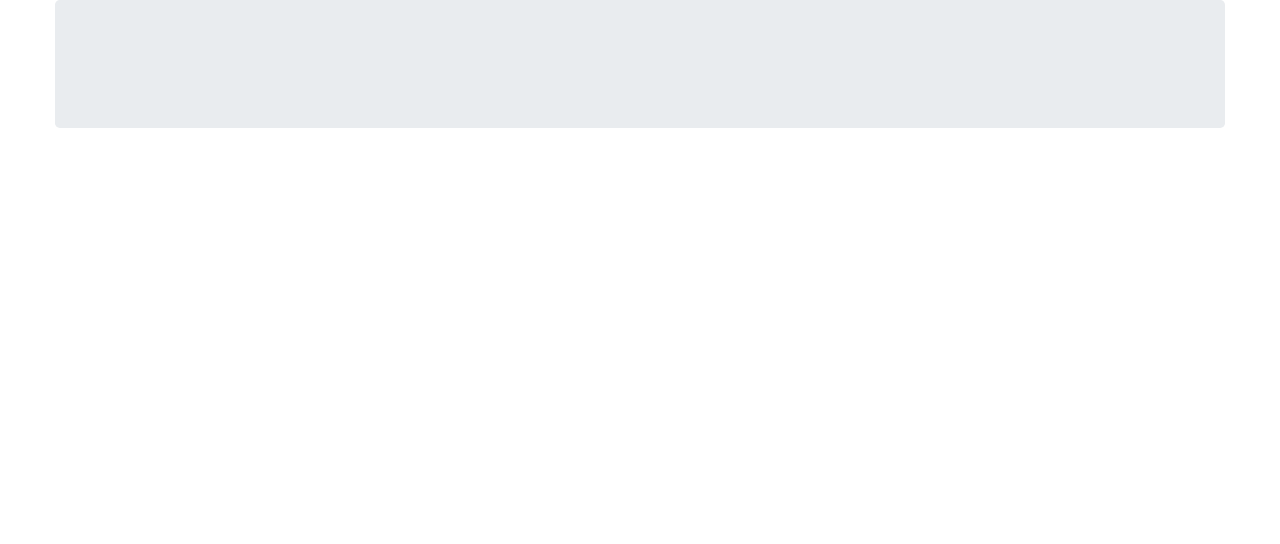
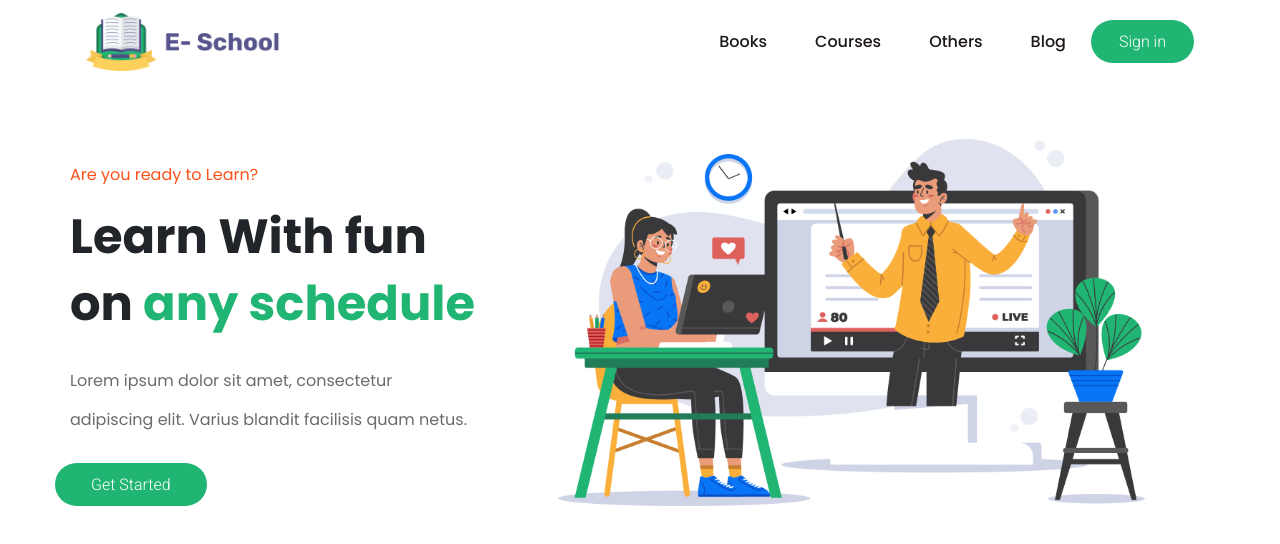
Before and after one commit to MD-Nasir301/E-School, a plain HTML site: page index.html in a window 1280 px wide. Drawn offline with nearby package versions, Linux system fonts and the light colour scheme.

Commit message:
banner done

```diff
--- a/index.html
+++ b/index.html
@@ -10,18 +10,60 @@
     <link rel="stylesheet" href="https://stackpath.bootstrapcdn.com/bootstrap/4.5.2/css/bootstrap.min.css"
         integrity="sha384-JcKb8q3iqJ61gNV9KGb8thSsNjpSL0n8PARn9HuZOnIxN0hoP+VmmDGMN5t9UJ0Z" crossorigin="anonymous">
     <!-- Google font link -->
-    <link href="https://fonts.googleapis.com/css2?family=Poppins:ital,wght@0,200;0,300;0,400;0,500;0,600;1,200;1,300&family=Roboto:ital,wght@0,300;0,400;0,500;0,700;0,900;1,300;1,400;1,500;1,700&display=swap" rel="stylesheet">
+    <link
+        href="https://fonts.googleapis.com/css2?family=Poppins:ital,wght@0,200;0,300;0,400;0,500;0,600;0,700;0,800;0,900;1,100;1,200;1,300;1,400;1,500;1,600;1,700;1,800;1,900&family=Roboto:ital,wght@0,300;0,400;0,500;0,700;0,900;1,300;1,400;1,500;1,700&display=swap"
+        rel="stylesheet">
     <!-- My Css -->
     <link rel="stylesheet" href="style.css">
 </head>
 
 <body>
 
-    <div class="container">
-        <div class="row">
-            <div class="col-md-12 jumbotron"></div>
+    <div class="main-menu">
+        <div class="container">
+            <nav class="navbar navbar-expand-lg navbar-light">
+                <a class="navbar-brand" href="#"><img src="icons/Logo.png" alt=""></a>
+                <button class="navbar-toggler" type="button" data-toggle="collapse" data-target="#navbarNavAltMarkup"
+                    aria-controls="navbarNavAltMarkup" aria-expanded="false" aria-label="Toggle navigation">
+                    <span class="navbar-toggler-icon"></span>
+                </button>
+
+                <div class="collapse justify-content-end navbar-collapse" id="navbarNavAltMarkup">
+                    <div class="navbar-nav">
+                        <a class="nav-link active" href="#">Books</a>
+                        <a class="nav-link" href="#">Courses</a>
+                        <a class="nav-link" href="#">Others</a>
+                        <a class="nav-link" href="#">Blog</a>
+                    </div>
+                    <a href="#" class="my-btn ">Sign in</a>
+                </div>
+            </nav>
         </div>
     </div>
+
+    <section id="banner">
+        <div class="container">
+            <div class="row">
+                <div class="col-md-5">
+                    <div class="banner-left">
+                        <p class=" text-orange pt-4">Are you ready to Learn?</p>
+                        <h1>Learn With fun on
+                           <span class="text-green">any schedule</span>
+                        </h1>
+                        <p class="text-gray">Lorem ipsum dolor sit amet, consectetur adipiscing elit. Varius blandit facilisis quam netus.</p>
+                        <a href="#" class="my-btn my-btn2">Get Started</a>
+                    </div>
+                </div>
+                <div class="col-md-7">
+                    <div class="banner-right">
+                        <img class="w-100" src="img/Illustration.png" alt="">
+                    </div>
+                </div>
+            </div>
+        </div>
+    </section>
+
+
 
     <!-- JQuery & Bootstrap js Cdn -->
     <script src="https://code.jquery.com/jquery-3.5.1.slim.min.js"
--- a/style.css
+++ b/style.css
@@ -5,20 +5,62 @@ body {
 .container {
     max-width: 1170px;
 }
-
 .my-btn {
     padding: 12px 28px;
     background: #21B573;
     border-radius: 33px;
     font-family: Roboto;
-    font-weight: normal;
+    font-weight: 200;
     font-size: 16px;
     line-height: 19px;
     color: #FFFFFF;
     align-self: center;
-    margin: 10px 0px;
     border: none;
+    margin-left: -15px;
+    display: inline-block;
 }
 .my-btn2 {
         padding: 12px 36px;
+        margin-top: 8px;
 }
+.text-orange {
+    color: #FD511A;
+}
+.text-gray {
+    color: #6C6B6B;
+}
+.text-green {
+    color: #21b573;
+}
+
+/* navbar */
+.main-menu {
+    margin-bottom: 55px;
+}
+.navbar-brand img {
+    width: 195px;
+}
+.navbar-light .navbar-nav .nav-link {
+    font-size: 16px;
+    line-height: 24px;
+    color: rgb(29 22 22);
+    padding-right: 40px;
+    font-weight: 500;
+}
+
+/* banner */
+.banner-left {
+    padding-right: 50px;
+}
+.banner-left h1 {
+    font-size: 48px;
+    font-weight: bold;
+    line-height: 1.4;
+    margin-bottom: 25px;
+}
+.banner-left p:not(:first-child) {
+    line-height: 2.4;
+}
+.banner-right {
+    padding-right: 65px;
+}
```
